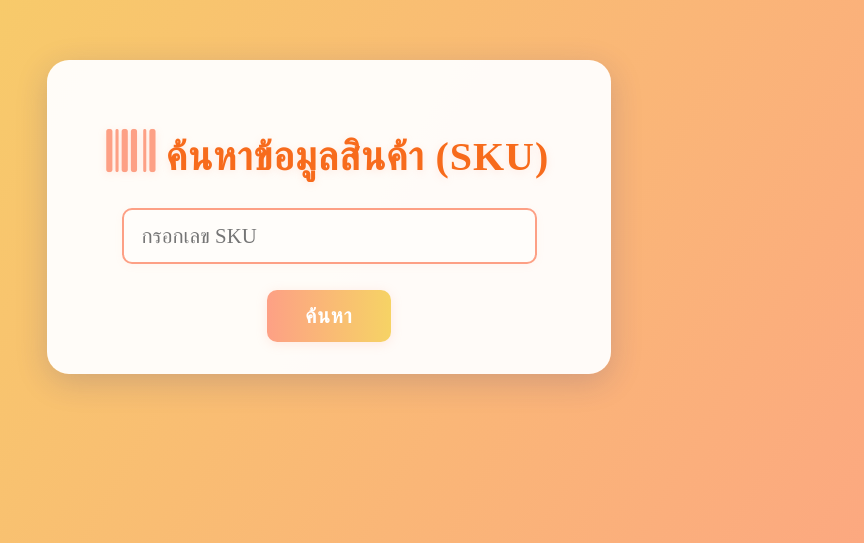
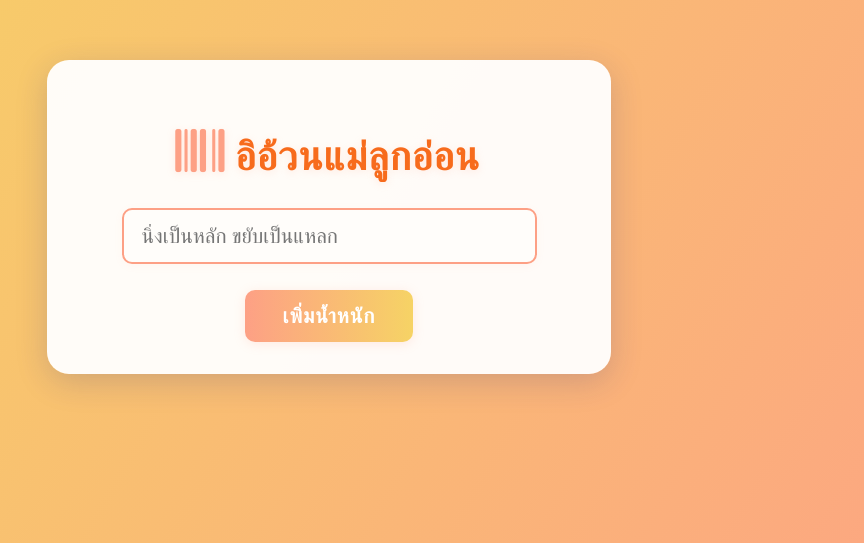
Before and after one commit to mcsklive/MFG_EXP_Tracker, a Flask app: page / in a window 1280 px wide. Shown: the top 543 px of the page, without its empty margins (311-1175 px from the left). Run offline with Flask 3, Linux system fonts and the light colour scheme.

Commit message:
Update index.html UI and text

```diff
--- a/templates/index.html
+++ b/templates/index.html
@@ -214,10 +214,10 @@
 </head>
 <body>
     <div class="container">
-        <h2><i class="fa-solid fa-barcode"></i>ค้นหาข้อมูลสินค้า (SKU)</h2>
-        <input type="text" id="skuInput" placeholder="กรอกเลข SKU" autocomplete="off" />
+        <h2><i class="fa-solid fa-barcode"></i>อิอ้วนแม่ลูกอ่อน</h2>
+        <input type="text" id="skuInput" placeholder="นิ่งเป็นหลัก ขยับเป็นแหลก" autocomplete="off" />
         <br>
-        <button id="searchBtn"><i class="fa-solid fa-magnifying-glass"></i>ค้นหา</button>
+        <button id="searchBtn"><i class="fa-solid fa-magnifying-glass"></i>เพิ่มน้ำหนัก</button>
     </div>
     <div id="result" style="max-width:100vw;margin:32px auto 0 auto;"></div>
     <script src="/static/script.js"></script>
@@ -234,14 +234,14 @@
         if (args[0] && args[0].toString().includes('/search')) {
             searchBtn.classList.add('loading');
             searchBtn.disabled = true;
-            searchBtn.innerHTML = '<i class="fa-solid fa-spinner"></i>กำลังค้นหา...';
+            searchBtn.innerHTML = '<i class="fa-solid fa-spinner"></i>กำลังลดน้ำหนัก...';
         }
         return origFetch.apply(this, args).then(res => {
             if (args[0] && args[0].toString().includes('/search')) {
                 setTimeout(() => {
                     searchBtn.classList.remove('loading');
                     searchBtn.disabled = false;
-                    searchBtn.innerHTML = '<i class="fa-solid fa-magnifying-glass"></i>ค้นหา';
+                    searchBtn.innerHTML = '<i class="fa-solid fa-magnifying-glass"></i>เพิ่มน้ำหนัก';
                 }, 400); // delay เพื่อให้เห็น animation
             }
             return res;
```
